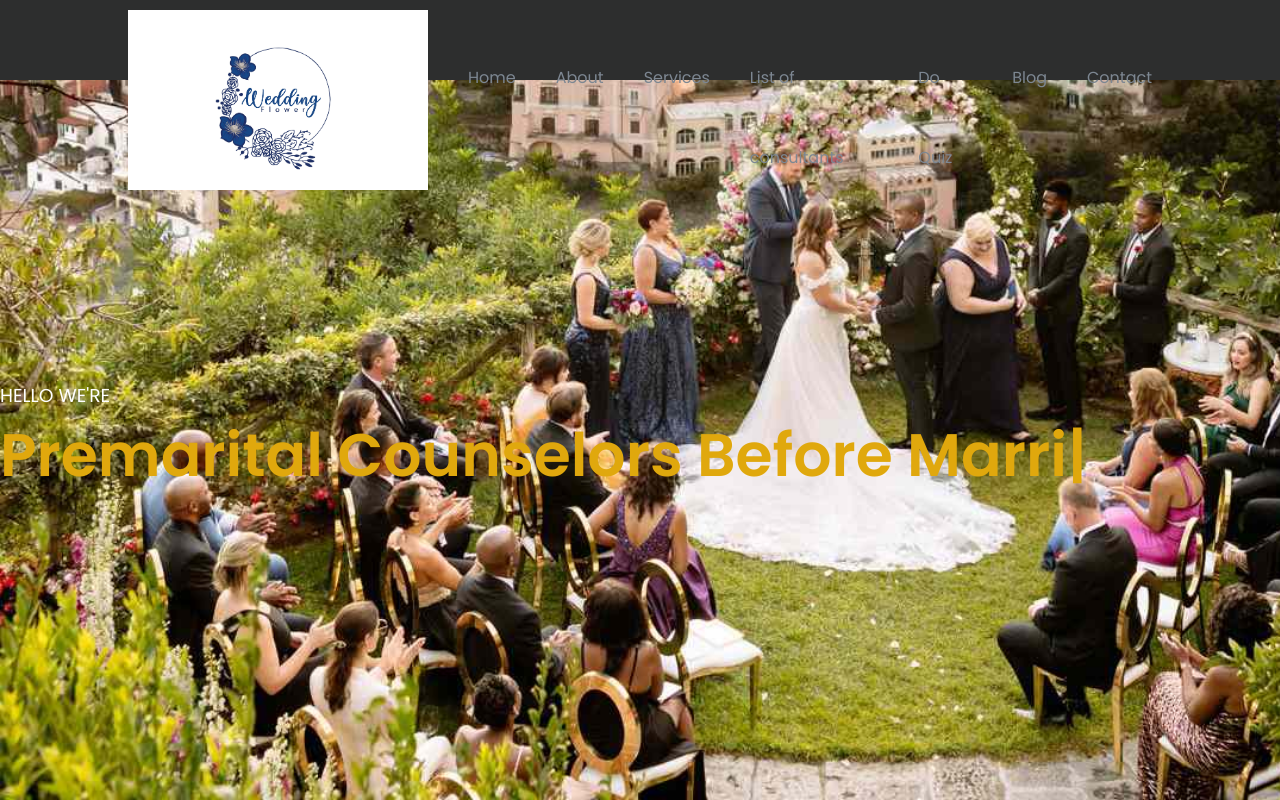
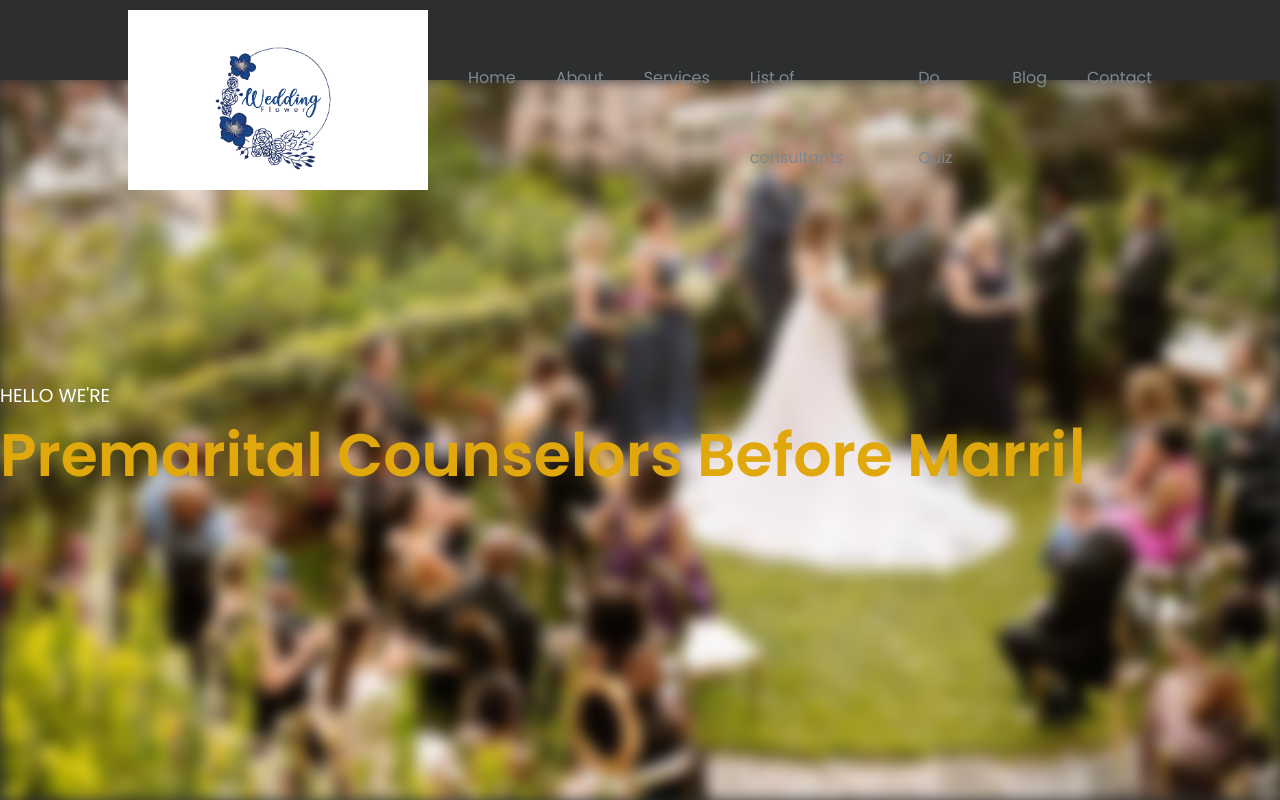
Before and after one commit to PhanNghia6604/PreWed-App, a React (Create React App) app in the folder login-signup/: page / in a window 1280 px wide. Built offline with nearby package versions, Linux system fonts and the light colour scheme.

Commit message:
Update App.css

```diff
--- a/login-signup/src/App.css
+++ b/login-signup/src/App.css
@@ -139,6 +139,7 @@ section {
   z-index: -1;
   width: 100%;
   height: 90vh;
+  filter: blur(8px);
 }
 .heroContent {
   max-width: 50%;
```
